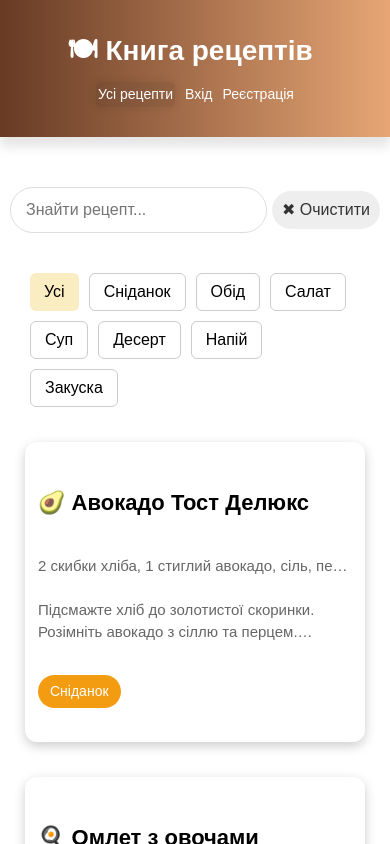
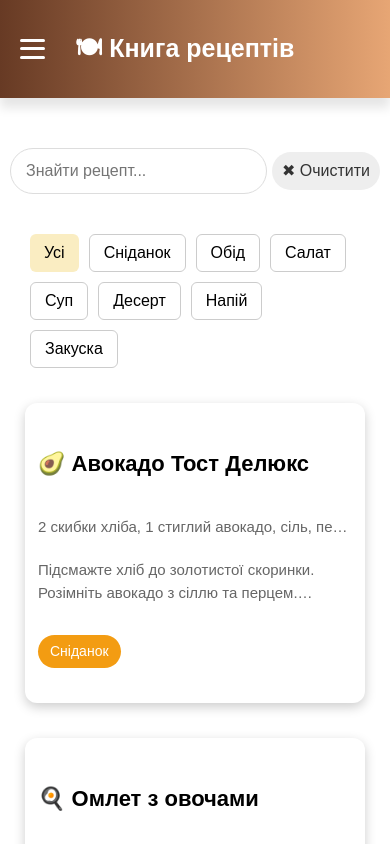
Before and after one commit to krisskov13/recipe-book, a React (Vite) app: page / in a window 390 px wide. Shown: the top 844 px of the page. Built offline with nearby package versions, Linux system fonts and the light colour scheme.

Commit message:
add responsive burger menu for mobile screens

```diff
--- a/src/components/NavBar/NavBar.jsx
+++ b/src/components/NavBar/NavBar.jsx
@@ -1,15 +1,32 @@
 import { NavLink } from "react-router-dom";
 import styles from "./NavBar.module.css";
 import { useAuth } from "../context/Auth";
+import { useState } from "react";
 
 function NavBar() {
   const { user, logout } = useAuth();
+  const [isOpen, setIsOpen] = useState(false);
+
+  const toggleMenu = () => setIsOpen(!isOpen);
+  const closeMenu = () => setIsOpen(false);
 
   return (
     <header className={styles.headerBackground}>
       <div className={styles.header}>
+        <button
+          className={`${styles.burger} ${isOpen ? styles.open : ""}`}
+          onClick={toggleMenu}
+          aria-label="Toggle menu"
+        >
+          <span className={styles.burgerLine}></span>
+          <span className={styles.burgerLine}></span>
+          <span className={styles.burgerLine}></span>
+        </button>
+
         <h1 className={styles.logo}>🍽 Книга рецептів</h1>
-        <nav>
+        {isOpen && <div className={styles.overlay} onClick={closeMenu}></div>}
+
+        <nav className={`${styles.nav} ${isOpen ? styles.open : ""}`}>
           <div>
             {user ? (
               <div className={`${styles.links} ${styles.containerNav}`}>
@@ -18,6 +35,7 @@ function NavBar() {
                   className={({ isActive }) =>
                     isActive ? `${styles.activeLink}` : undefined
                   }
+                  onClick={closeMenu}
                 >
                   Усі рецепти
                 </NavLink>
@@ -26,6 +44,7 @@ function NavBar() {
                   className={({ isActive }) =>
                     isActive ? `${styles.activeLink}` : undefined
                   }
+                  onClick={closeMenu}
                 >
                   Мої рецепти
                 </NavLink>
@@ -34,10 +53,17 @@ function NavBar() {
                   className={({ isActive }) =>
                     isActive ? `${styles.activeLink}` : undefined
                   }
+                  onClick={closeMenu}
                 >
                   Додати рецепт
                 </NavLink>
-                <button onClick={logout} className={styles.bntLogout}>
+                <button
+                  onClick={() => {
+                    logout();
+                    closeMenu();
+                  }}
+                  className={styles.bntLogout}
+                >
                   Вийти
                 </button>
               </div>
@@ -48,6 +74,7 @@ function NavBar() {
                   className={({ isActive }) =>
                     isActive ? `${styles.activeLink}` : undefined
                   }
+                  onClick={closeMenu}
                 >
                   Усі рецепти
                 </NavLink>
@@ -56,6 +83,7 @@ function NavBar() {
                   className={({ isActive }) =>
                     isActive ? `${styles.activeLink}` : undefined
                   }
+                  onClick={closeMenu}
                 >
                   Вхід
                 </NavLink>
@@ -64,6 +92,7 @@ function NavBar() {
                   className={({ isActive }) =>
                     isActive ? `${styles.activeLink}` : undefined
                   }
+                  onClick={closeMenu}
                 >
                   Реєстрація
                 </NavLink>
--- a/src/components/NavBar/NavBar.module.css
+++ b/src/components/NavBar/NavBar.module.css
@@ -22,7 +22,10 @@
 
 @media (max-width: 480px) {
   .header {
-    padding: 30px 10px;
+    flex-direction: row;
+    justify-content: flex-start;
+    gap: 30px;
+    padding: 30px 20px;
   }
 }
 
@@ -42,8 +45,9 @@
 
 @media (max-width: 480px) {
   .logo {
-    margin-bottom: 10px;
-    font-size: 28px;
+    margin: 0;
+    font-size: 25px;
+    order: 1;
   }
 }
 
@@ -61,7 +65,8 @@
 
 @media (max-width: 480px) {
   .containerNav {
-    gap: 10px;
+    flex-direction: column;
+    gap: 5px;
   }
 }
 
@@ -85,16 +90,25 @@
 @media (max-width: 480px) {
   .links a {
     font-size: 14px;
+    margin: 10px 0;
+    width: 100%;
+    color: black;
   }
 }
 
 .activeLink {
-  color: #ffe7c1;
   padding: 2px;
   border-radius: 5px;
   background: rgba(27, 27, 24, 0.1);
   box-shadow: 0 0 10px rgba(27, 27, 24, 0.1);
   transition: color 0.2s ease, background 0.2s ease;
+}
+
+@media (max-width: 480px) {
+  .activeLink {
+    background: rgba(181, 102, 12, 0.2);
+    box-shadow: 0 0 10px rgba(147, 86, 0, 0.2);
+  }
 }
 
 .bntLogout {
@@ -114,7 +128,81 @@
 
 @media (max-width: 480px) {
   .bntLogout {
-    padding: 5px 10px;
+    width: 100%;
+    padding: 5px 5px;
     font-size: 15px;
+    margin-top: 30px;
+    color: black;
   }
 }
+
+.burger {
+  display: none;
+  flex-direction: column;
+  justify-content: space-between;
+  width: 25px;
+  height: 20px;
+  background: transparent;
+  border: none;
+  cursor: pointer;
+  z-index: 1101;
+  order: 0;
+}
+
+.burgerLine {
+  height: 3px;
+  width: 100%;
+  background: white;
+  border-radius: 2px;
+  transition: 0.3s;
+}
+
+.overlay {
+  position: fixed;
+  top: 0;
+  left: 0;
+  width: 100vw;
+  height: 100vh;
+  background: rgba(0, 0, 0, 0.6);
+  z-index: 1000;
+}
+
+.nav {
+  display: flex;
+  gap: 20px;
+  position: static;
+  transform: none;
+  background: transparent;
+  transition: none;
+}
+
+@media (max-width: 480px) {
+  .burger {
+    display: flex;
+  }
+
+  .burger.open {
+    opacity: 0;
+    pointer-events: none;
+  }
+
+  .nav {
+    position: fixed;
+    top: 0;
+    left: 0;
+    background: #fdfbf8;
+    display: flex;
+    flex-direction: column;
+    align-items: flex-start;
+    padding: 40px 20px 20px;
+    width: 200px;
+    height: 100vh;
+    transform: translateX(-100%);
+    transition: transform 0.3s ease-in-out;
+    z-index: 1100;
+  }
+
+  .nav.open {
+    transform: translateX(0);
+  }
+}
--- a/src/pages/MyRecipes/MyRecipes.jsx
+++ b/src/pages/MyRecipes/MyRecipes.jsx
@@ -5,9 +5,9 @@ import styles from "../MyRecipes/MyRecipes.module.css";
 function MyRecipes({ recipes }) {
   return (
     <div className={styles.container}>
-      <h2>Moї рецепти</h2>
       {recipes.length > 0 ? (
         <div className={styles.listRecipes}>
+          <h2>Moї рецепти</h2>
           {recipes.map((recipe) => (
             <RecipeCard key={recipe.id} recipe={recipe} showActions={true} />
           ))}
@@ -15,8 +15,8 @@ function MyRecipes({ recipes }) {
       ) : (
         <div className={styles.containerError}>
           <p className={styles.notFound}>Тут поки немає твоїх рецептів...</p>
-          <Link to="/add" className={styles.link}>
-            Додайте свій перший рецепт
+          <Link to="/add" className={styles.linkBtn}>
+            Додай свій перший рецепт
           </Link>
         </div>
       )}
--- a/src/pages/MyRecipes/MyRecipes.module.css
+++ b/src/pages/MyRecipes/MyRecipes.module.css
@@ -38,7 +38,7 @@ h2 {
   display: flex;
   flex-direction: column;
   align-items: center;
-  margin-top: 120px;
+  margin-top: 70px;
 }
 
 .notFound {
@@ -54,7 +54,7 @@ h2 {
   }
 }
 
-.link {
+.linkBtn {
   padding: 15px 26px;
   border-radius: 25px;
   font-size: 22px;
@@ -63,18 +63,16 @@ h2 {
   text-decoration: none;
   color: black;
   transition: background 0.2s;
-  box-shadow: 0 4px 12px rgba(0, 0, 0, 0.2);
+  border: 1px solid rgb(66, 65, 65);
 }
 
-.link:hover {
-  background-color: rgb(200, 146, 117);
-  transform: translateY(-4px);
-  box-shadow: 0 6px 12px rgba(0, 0, 0, 0.15);
+.linkBtn:hover {
+  transform: translateY(-1px);
 }
 
 @media (max-width: 480px) {
-  .link {
-    padding: 12px 14px;
-    font-size: 15px;
+  .linkBtn {
+    padding: 7px 10px;
+    font-size: 12px;
   }
 }
```
